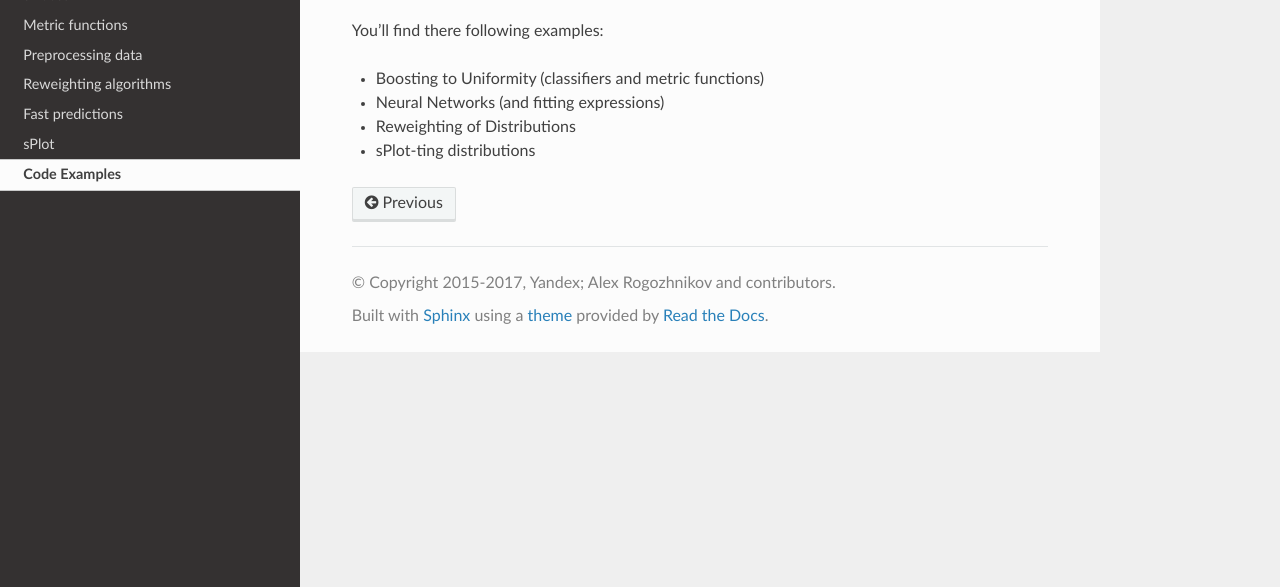
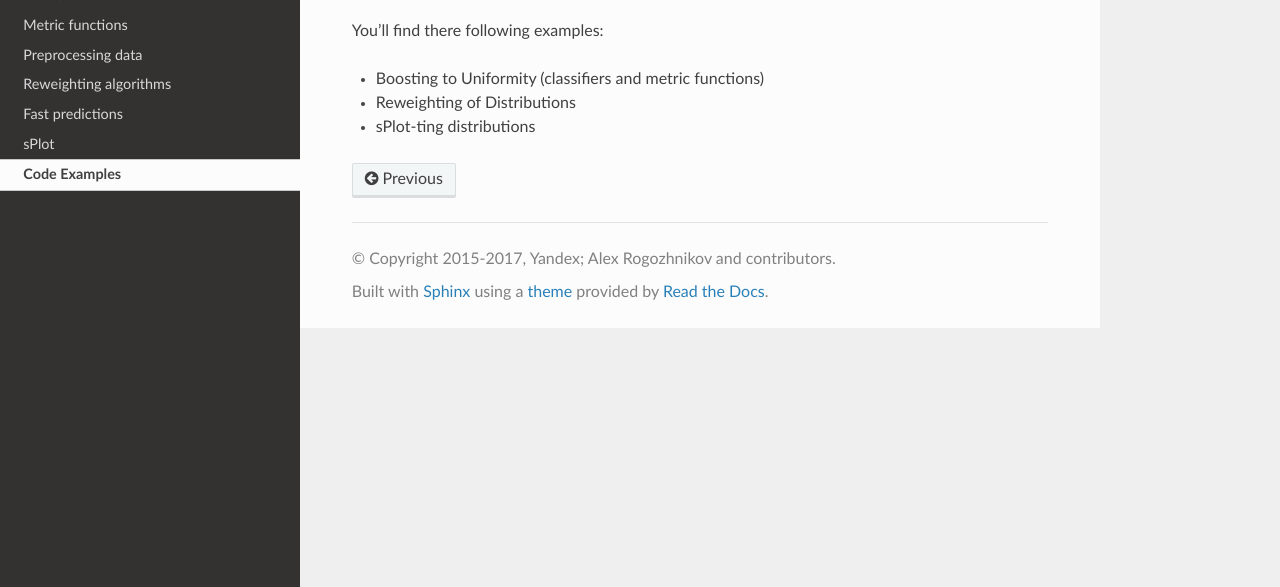
Before and after one commit to arogozhnikov/hep_ml, a plain HTML site: page docs/notebooks.html in a window 1280 px wide. Shown: the part 213-800 px from the top of the page. Drawn offline with Linux system fonts and the light colour scheme; a script that the page names is missing.

Commit message:
minor: remove one more mention of nnets (#97)

```diff
--- a/docs/notebooks.html
+++ b/docs/notebooks.html
@@ -83,7 +83,6 @@
 <p>You’ll find there following examples:</p>
 <ul class="simple">
 <li><p>Boosting to Uniformity (classifiers and metric functions)</p></li>
-<li><p>Neural Networks (and fitting expressions)</p></li>
 <li><p>Reweighting of Distributions</p></li>
 <li><p>sPlot-ting distributions</p></li>
 </ul>
```
Also changed, not shown: docs/_sources/notebooks.rst.txt, 1 other file.
